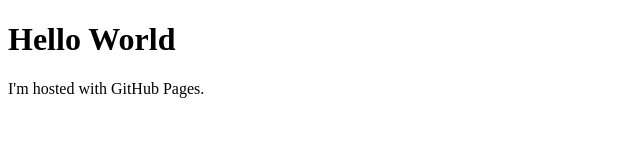
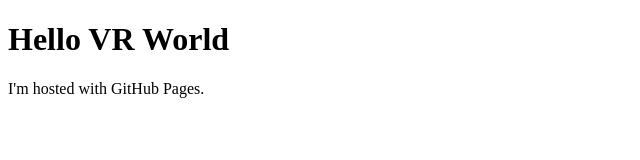
Before and after one commit to 3s1b/3s1b.github.io, a plain HTML site: page index.html in a window 1280 px wide. Shown: the whole page, without its empty margins (0-640 px from the left). Drawn offline with Linux system fonts and the light colour scheme.

Commit message:
Vr world

```diff
--- a/index.html
+++ b/index.html
@@ -1,7 +1,7 @@
 <!DOCTYPE html>
 <html>
 <body>
-<h1>Hello World</h1>
+<h1>Hello VR World</h1>
 <p>I'm hosted with GitHub Pages.</p>
 </body>
 </html>
```
